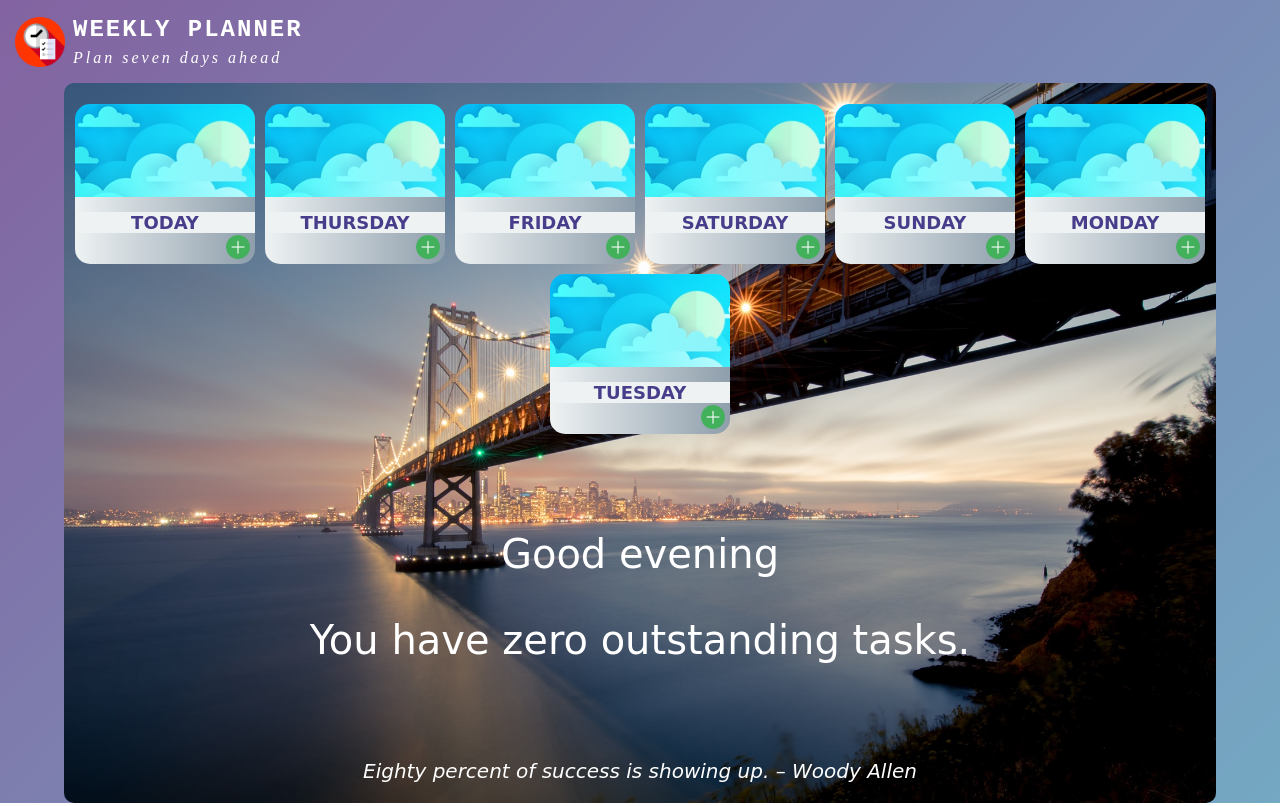
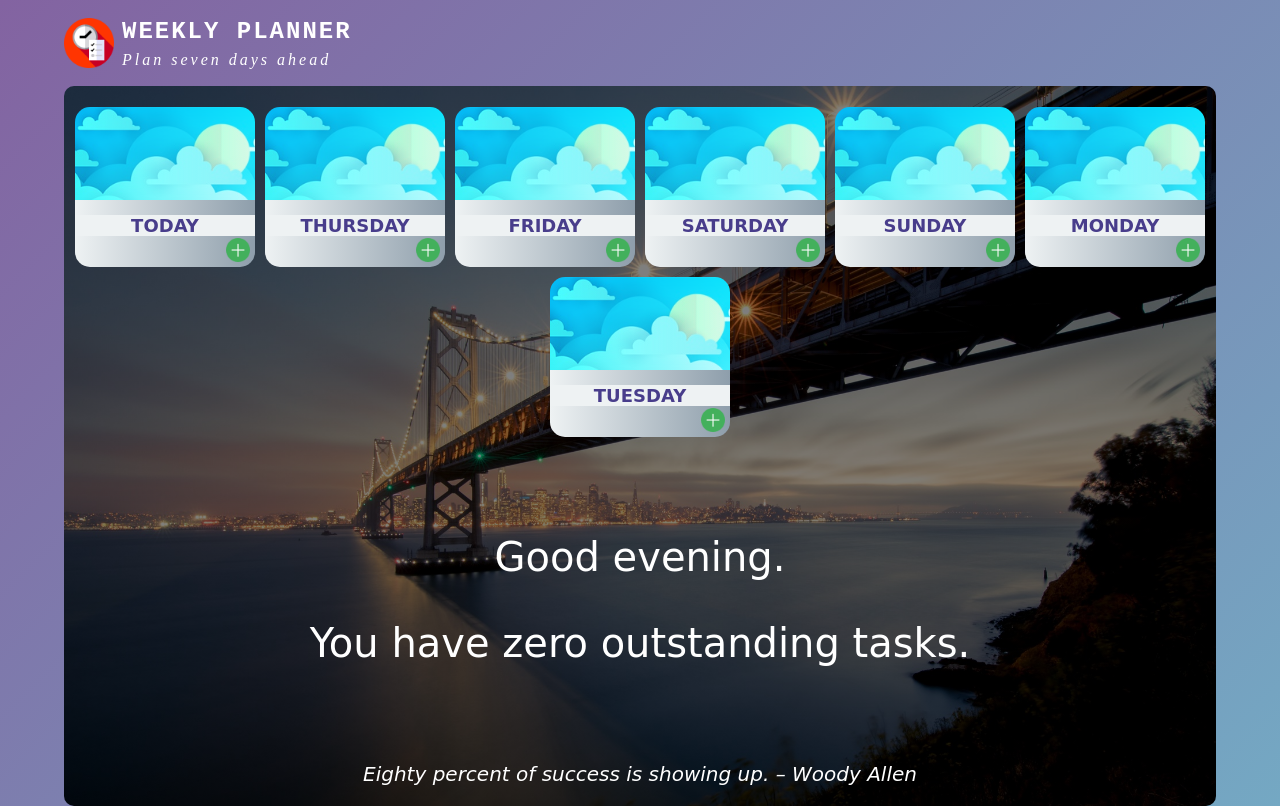
Before and after one commit to Suavek85/Weekly-Planner-JS, a plain HTML site: page index.html in a window 1280 px wide. Drawn offline with Linux system fonts and the light colour scheme.

Commit message:
Background darken

```diff
--- a/index.html
+++ b/index.html
@@ -10,14 +10,14 @@
 <body>
 
     <!-- HEADER -->
-
+<div class='header-wrapper'>
     <div class="header">
 
         <div><img src='images/timeline.png' id='logo' alt="Logo"></div>
         <div class="logo-text"><h1>Weekly planner</h1><p>Plan seven days ahead</p></div>
 
     </div>
-
+</div>
     <!-- SEVEN DAYS -->
 <div class='main-image' id='main_pic'>
     <ul class='flex-days' id='zero'>
--- a/script.js
+++ b/script.js
@@ -338,15 +338,15 @@ var dates = {
 
   nowTime: function() {
     if (this.nowHour() >= 5 && this.nowHour() <= 11) {
-      this.welcomeMessage("morning");
+      this.welcomeMessage("morning.");
       this.morQuote();
       this.randomPicGen("mor_1", "mor_2");
     } else if (this.nowHour() >= 12 && this.nowHour() <= 17) {
-      this.welcomeMessage("afernoon");
+      this.welcomeMessage("afternoon.");
       this.aftQuote();
       this.randomPicGen("after_1", "after_2");
     } else {
-      this.welcomeMessage("evening");
+      this.welcomeMessage("evening.");
       this.eveQuote();
       this.randomPicGen("eve_1", "eve_2");
     }
@@ -393,10 +393,10 @@ var dates = {
 
     if (randomPic === 1) {
       document.getElementById("main_pic").style.backgroundImage =
-        "url(images/" + pic1 + ".jpg";
+        "linear-gradient(rgba(0, 0, 0, 0.5),rgba(0, 0, 0, 0.5)), url(images/" + pic1 + ".jpg";
     } else {
       document.getElementById("main_pic").style.backgroundImage =
-        "url(images/" + pic2 + ".jpg";
+        "linear-gradient(rgba(0, 0, 0, 0.5),rgba(0, 0, 0, 0.5)), url(images/" + pic2 + ".jpg";
     }
   }
 };
--- a/style.css
+++ b/style.css
@@ -5,6 +5,16 @@ body {
 }
 
 /* HEADER */
+
+.header-wrapper {
+
+  width: 90vw;
+  display: flex;
+justify-content: flex-start;
+margin: auto;
+}
+
+
 
 .header {
   display: flex;
@@ -29,7 +39,7 @@ h1 {
 #logo {
   width: 50px;
   height: 50px;
-  margin: 15px 8px 15px 15px;
+  margin: 18px 8px 18px 0px;
 }
 
 .logo-text {
@@ -40,11 +50,6 @@ h1 {
 
 /* WELCOME*/
 
-.welcome {
-
-
-
-}
 
 .welcome_text {
 
@@ -59,11 +64,7 @@ h1 {
 
 /* QUOTES*/
 
-.quotes {
 
-
-
-  }
 
   #quotes_text {
 
```
